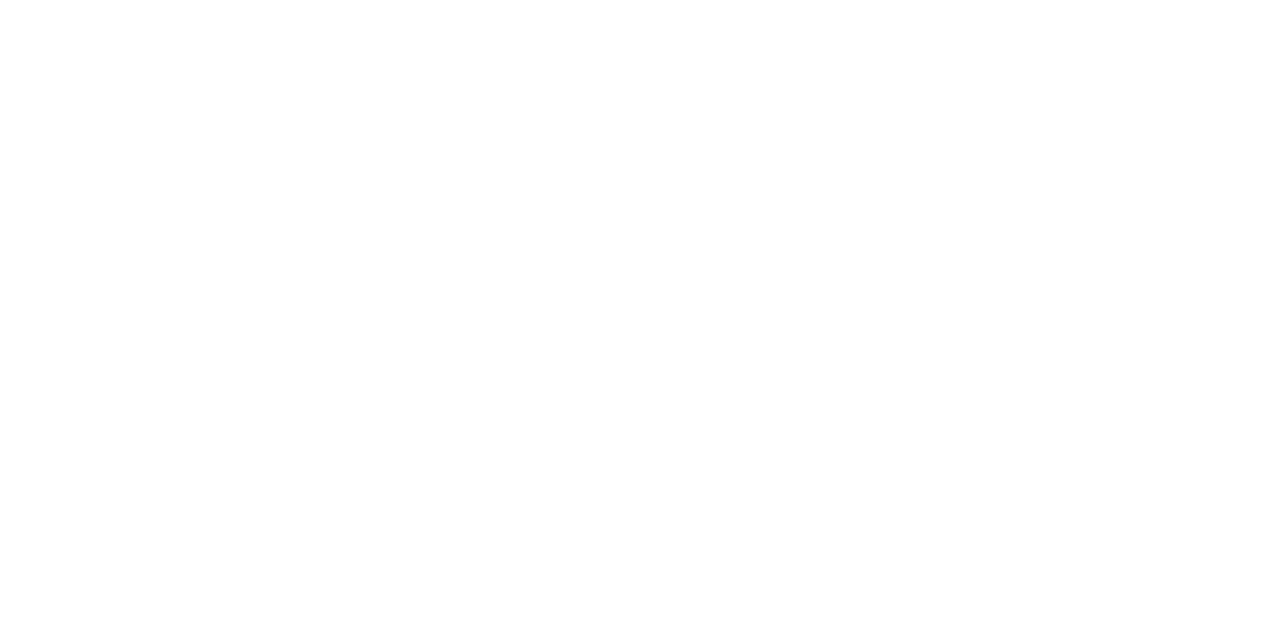
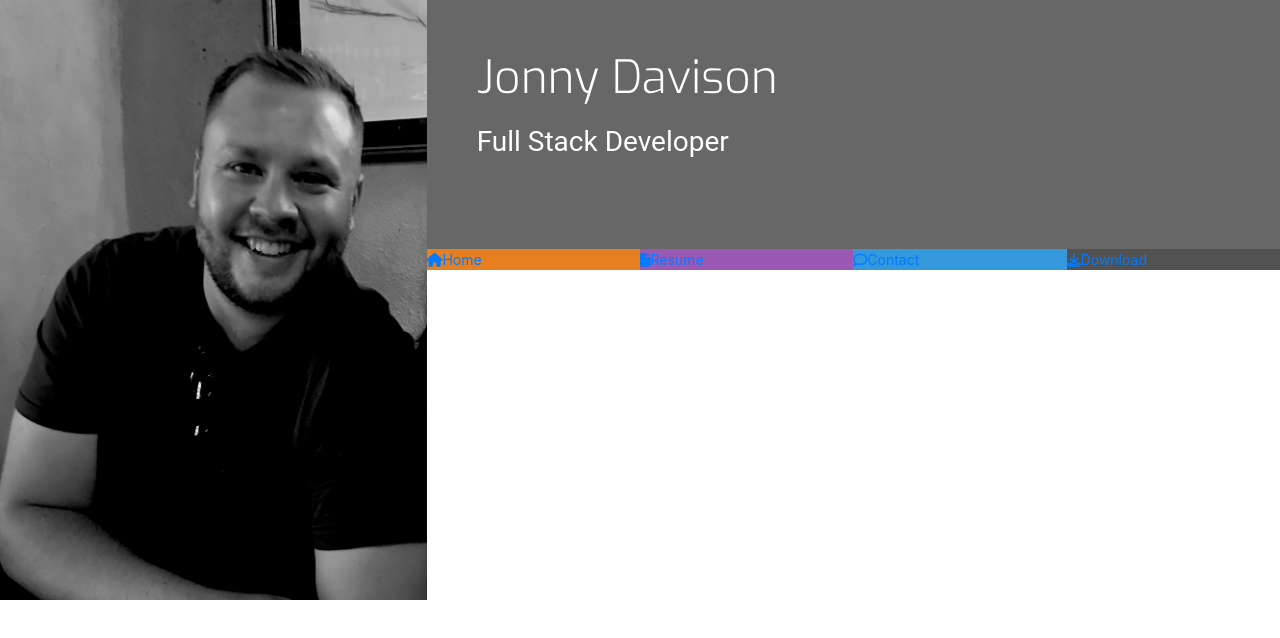
Before and after one commit to JonnyDavison/resume, a plain HTML site: page index.html in a window 1280 px wide. Drawn offline with nearby package versions, Linux system fonts and the light colour scheme; a web font is replaced by a local one.

Commit message:
Add basic style and layout to index.html

```diff
--- a/assets/css/style.css
+++ b/assets/css/style.css
@@ -0,0 +1,79 @@
+@import url('https://fonts.googleapis.com/css2?family=Exo:wght@300&family=Ysabeau:wght@200;400&display=swap');
+
+
+/* ---------- Colours */
+
+/*
+    font-family: 'Exo', sans-serif;
+    font-family: 'Ysabeau', sans-serif;
+*/
+.ui-menu-color-home {
+    background-color: #e67e22;
+}
+
+.ui-menu-color-resume {
+    background-color: #9b59b6;
+}
+
+.ui-menu-color-contact {
+    background-color: #3498db;
+}
+
+.ui-menu-color-download {
+    background-color: #525252;
+}
+
+/* ---------- Heading */
+.bg-color-name-title {
+    background-color: #676767;
+}
+
+header {
+    margin: 0;
+}
+
+.heading {
+    margin-left: 50px;
+}
+
+.logo {
+    background: url("../images/jd.jpeg");
+    background-position: center;
+    background-repeat: no-repeat;
+    background-size: cover;
+    min-height: 360px;
+    transition: all .5s ease-in-out;
+    -moz-transition: all .5s ease-in-out;
+    -webkit-transition: all .5s ease-in-out;
+    padding-top: 600px;
+}
+
+.name {
+    font-family: "Exo", sans-serif;
+    font-weight: 300;
+    font-size: 46px;
+    margin-top: 50px;
+    color: #ffffff;
+}
+
+.title {
+    font-family: "Roboto", sans-serif;
+    font-weight: 400;
+    font-size: 28px;
+    margin-top: 20px;
+    margin-bottom: 90px;
+    color: #ffffff;
+}
+
+.list-inline-item:not(:last-child) {
+    margin: 0;
+}
+
+.menucontainer {
+    font-size: 0;
+}
+
+#nav li {
+    font-size: 14px;
+    padding: 0;
+}
--- a/index.html
+++ b/index.html
@@ -1,5 +1,6 @@
 <!DOCTYPE html>
 <html lang="en">
+
 <head>
     <meta charset="UTF-8">
     <meta http-equiv="X-UA-Compatible" content="IE=edge">
@@ -7,12 +8,44 @@
     <link rel="stylesheet" href="https://cdn.jsdelivr.net/npm/bootstrap@4.6.2/dist/css/bootstrap.min.css"
         integrity="sha384-xOolHFLEh07PJGoPkLv1IbcEPTNtaed2xpHsD9ESMhqIYd0nLMwNLD69Npy4HI+N" crossorigin="anonymous">
 
-        <link rel="stylesheet" href="assets/css/style.css">
+    <link rel="stylesheet" href="assets/css/style.css">
     <title>Jonny Davison Resume</title>
 </head>
+
 <body>
     <header>
+        <div class="row no-gutters">
+            <a href="index.html" class="col-md-4 logo">
 
+            </a>
+            <div class="col-md-8">
+                <div class="row no-gutters bg-color-name-title">
+                    <div class="col heading">
+                        <h1 class="name">Jonny Davison</h1>
+                        <h2 class="title">Full Stack Developer</h2>
+                    </div>
+                </div>
+                <div class="row no-gutters">
+                    <div class="col">
+                        <ul id="nav" class="list-inline menucontainer">
+                            <li class="col-6 col-sm-3 ui-menu-color-home list-inline-item">
+                                <a href="#"><i class="fa fa-home" aria-hidden="true"></i><span>Home</span></a>
+                            </li>
+                            <li class="col-6 col-sm-3 ui-menu-color-resume list-inline-item">
+                                <a href="#"><i class="fa-solid fa-file"
+                                        aria-hidden="true"></i></i><span>Resume</span></a>
+                            </li>
+                            <li class="col-6 col-sm-3 ui-menu-color-contact list-inline-item">
+                                <a href="#"><i class="fa fa-comment-o" aria-hidden="true"></i><span>Contact</span></a>
+                            </li>
+                            <li class="col-6 col-sm-3 ui-menu-color-download list-inline-item">
+                                <a href="#"><i class="fa fa-download" aria-hidden="true"></i><span>Download</span></a>
+                            </li>
+                        </ul>
+                    </div>
+                </div>
+            </div>
+        </div>
     </header>
     <section>
 
@@ -23,4 +56,5 @@
 
     <script src="https://kit.fontawesome.com/75b57bf907.js" crossorigin="anonymous"></script>
 </body>
+
 </html>
```
Also changed, not shown: assets/images/jd.jpeg (added).
